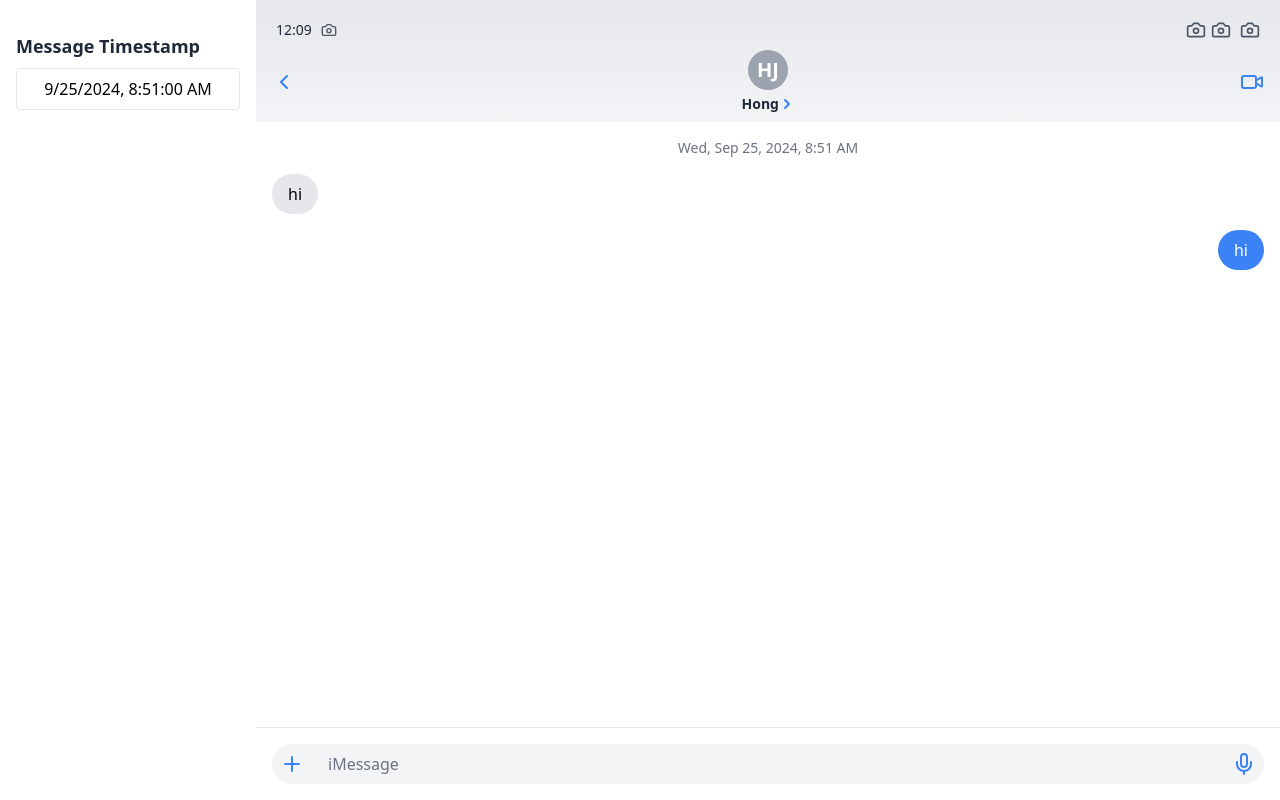
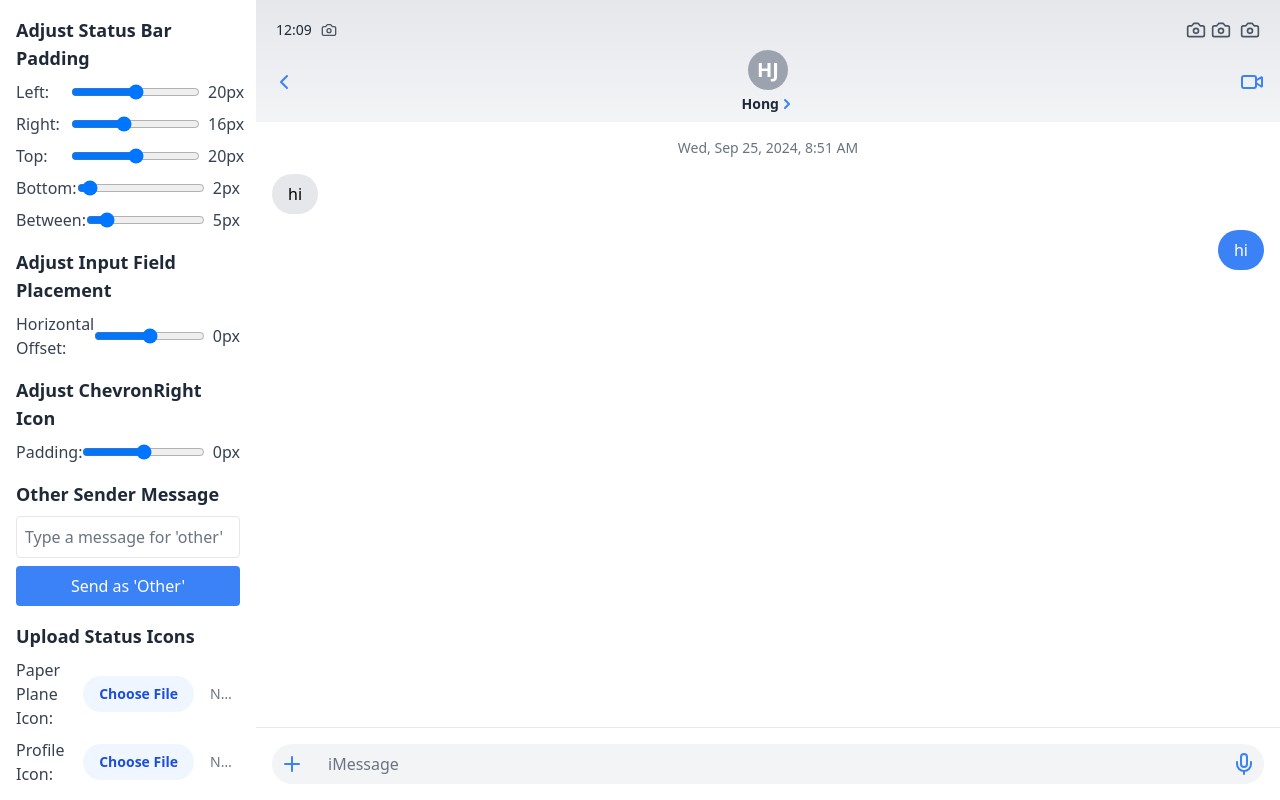
Before and after one commit to FramedStone/imessage-simulation, a Next.js app: page / in a window 1280 px wide. Built offline with nearby package versions, Linux system fonts and the light colour scheme.

Commit message:
removed message's tail for further implementation

```diff
--- a/app/components/AdjustableControls.tsx
+++ b/app/components/AdjustableControls.tsx
@@ -28,7 +28,7 @@ interface AdjustableControlsProps {
     iconType: keyof Icons
   ) => void;
   handleStatusBarTimestampChange: (timestamp: string) => void;
-  handleMessageTimestampChange: (date: Date | null) => void;
+  handleMessageTimestampChange: (date: Date) => void;
 }
 
 export default function AdjustableControls({
@@ -52,20 +52,119 @@ export default function AdjustableControls({
   const openDatePicker = () => setIsDatePickerOpen(true);
   const closeDatePicker = () => setIsDatePickerOpen(false);
 
-  const handleDateChange = (
-    date: Date | null,
-    event: React.SyntheticEvent<any> | undefined
-  ) => {
-    if (date) {
-      handleMessageTimestampChange(date);
-      closeDatePicker();
-    }
-  };
-
   return (
     <div className="w-64 p-4 bg-white shadow-lg overflow-y-auto h-screen">
-      {/* ... (previous code remains unchanged) */}
-
+      <h3 className="text-lg font-semibold mb-2 text-gray-800">
+        Adjust Status Bar Padding
+      </h3>
+      {Object.entries(statusBarPadding).map(([key, value]) => (
+        <div key={key} className="flex items-center mb-2">
+          <label className="w-24 text-gray-700">
+            {key.charAt(0).toUpperCase() + key.slice(1)}:
+          </label>
+          <input
+            type="range"
+            min="0"
+            max="40"
+            value={value}
+            onChange={(e) => handlePaddingChange(key, parseInt(e.target.value))}
+            className="w-full"
+          />
+          <span className="ml-2 w-8 text-right text-gray-700">{value}px</span>
+        </div>
+      ))}
+      <h3 className="text-lg font-semibold mt-4 mb-2 text-gray-800">
+        Adjust Input Field Placement
+      </h3>
+      <div className="flex items-center mb-2">
+        <label className="w-24 text-gray-700">Horizontal Offset:</label>
+        <input
+          type="range"
+          min="-50"
+          max="50"
+          value={inputFieldOffset}
+          onChange={(e) =>
+            handleInputFieldOffsetChange(parseInt(e.target.value))
+          }
+          className="w-full"
+        />
+        <span className="ml-2 w-8 text-right text-gray-700">
+          {inputFieldOffset}px
+        </span>
+      </div>
+      <h3 className="text-lg font-semibold mt-4 mb-2 text-gray-800">
+        Adjust ChevronRight Icon
+      </h3>
+      <div className="flex items-center mb-2">
+        <label className="w-24 text-gray-700">Padding:</label>
+        <input
+          type="range"
+          min="-20"
+          max="20"
+          value={chevronRightPadding}
+          onChange={(e) =>
+            handleChevronRightPaddingChange(parseInt(e.target.value))
+          }
+          className="w-full"
+        />
+        <span className="ml-2 w-8 text-right text-gray-700">
+          {chevronRightPadding}px
+        </span>
+      </div>
+      <h3 className="text-lg font-semibold mt-4 mb-2 text-gray-800">
+        Other Sender Message
+      </h3>
+      <div className="flex flex-col mb-2">
+        <input
+          type="text"
+          value={otherSenderMessage}
+          onChange={(e) => handleOtherSenderMessageChange(e.target.value)}
+          placeholder="Type a message for 'other'"
+          className="w-full p-2 border rounded mb-2 text-black placeholder-gray-500"
+        />
+        <button
+          onClick={handleSendOtherMessage}
+          className="bg-blue-500 text-white p-2 rounded hover:bg-blue-600"
+        >
+          Send as 'Other'
+        </button>
+      </div>
+      <h3 className="text-lg font-semibold mt-4 mb-2 text-gray-800">
+        Upload Status Icons
+      </h3>
+      <div className="flex flex-col space-y-2">
+        {(["paperPlane", "profile", "signal", "wifi", "battery"] as const).map(
+          (iconType) => (
+            <div key={iconType} className="flex items-center">
+              <label
+                htmlFor={`${iconType}Icon`}
+                className="w-24 text-gray-700 capitalize"
+              >
+                {iconType === "paperPlane" ? "Paper Plane" : iconType} Icon:
+              </label>
+              <input
+                type="file"
+                id={`${iconType}Icon`}
+                onChange={(e) => handleIconUpload(e, iconType)}
+                accept="image/*"
+                className="w-full text-sm text-gray-500 file:mr-4 file:py-2 file:px-4 file:rounded-full file:border-0 file:text-sm file:font-semibold file:bg-blue-50 file:text-blue-700 hover:file:bg-blue-100"
+              />
+            </div>
+          )
+        )}
+      </div>
+      <h3 className="text-lg font-semibold mt-4 mb-2 text-gray-800">
+        Status Bar Timestamp
+      </h3>
+      <div className="flex items-center mb-2">
+        <input
+          type="text"
+          value={statusBarTimestamp}
+          onChange={(e) => handleStatusBarTimestampChange(e.target.value)}
+          placeholder="Enter status bar timestamp"
+          className="w-full p-2 border rounded text-black placeholder-gray-500"
+        />
+      </div>
       <h3 className="text-lg font-semibold mt-4 mb-2 text-gray-800">
         Message Timestamp
       </h3>
@@ -83,7 +182,10 @@ export default function AdjustableControls({
           <div className="bg-white p-4 rounded-lg shadow-lg">
             <DatePicker
               selected={messageTimestamp}
-              onChange={handleDateChange}
+              onChange={(date: Date) => {
+                handleMessageTimestampChange(date);
+                closeDatePicker();
+              }}
               showTimeSelect
               timeFormat="HH:mm"
               timeIntervals={15}
--- a/app/page.tsx
+++ b/app/page.tsx
@@ -93,10 +93,8 @@ export default function Home() {
     setStatusBarTimestamp(timestamp);
   };
 
-  const handleMessageTimestampChange = (date: Date | null) => {
-    if (date) {
-      setMessageTimestamp(date);
-    }
+  const handleMessageTimestampChange = (date: Date) => {
+    setMessageTimestamp(date);
   };
 
   return (
--- a/package.json
+++ b/package.json
@@ -9,7 +9,6 @@
     "lint": "next lint"
   },
   "dependencies": {
-    "@types/react-datepicker": "^7.0.0",
     "lucide-react": "^0.446.0",
     "next": "14.2.13",
     "react": "^18",
```
Also changed, not shown: tsconfig.json (+2 -9 lines), 1 other file (tests, documents, lock files or other folders).
